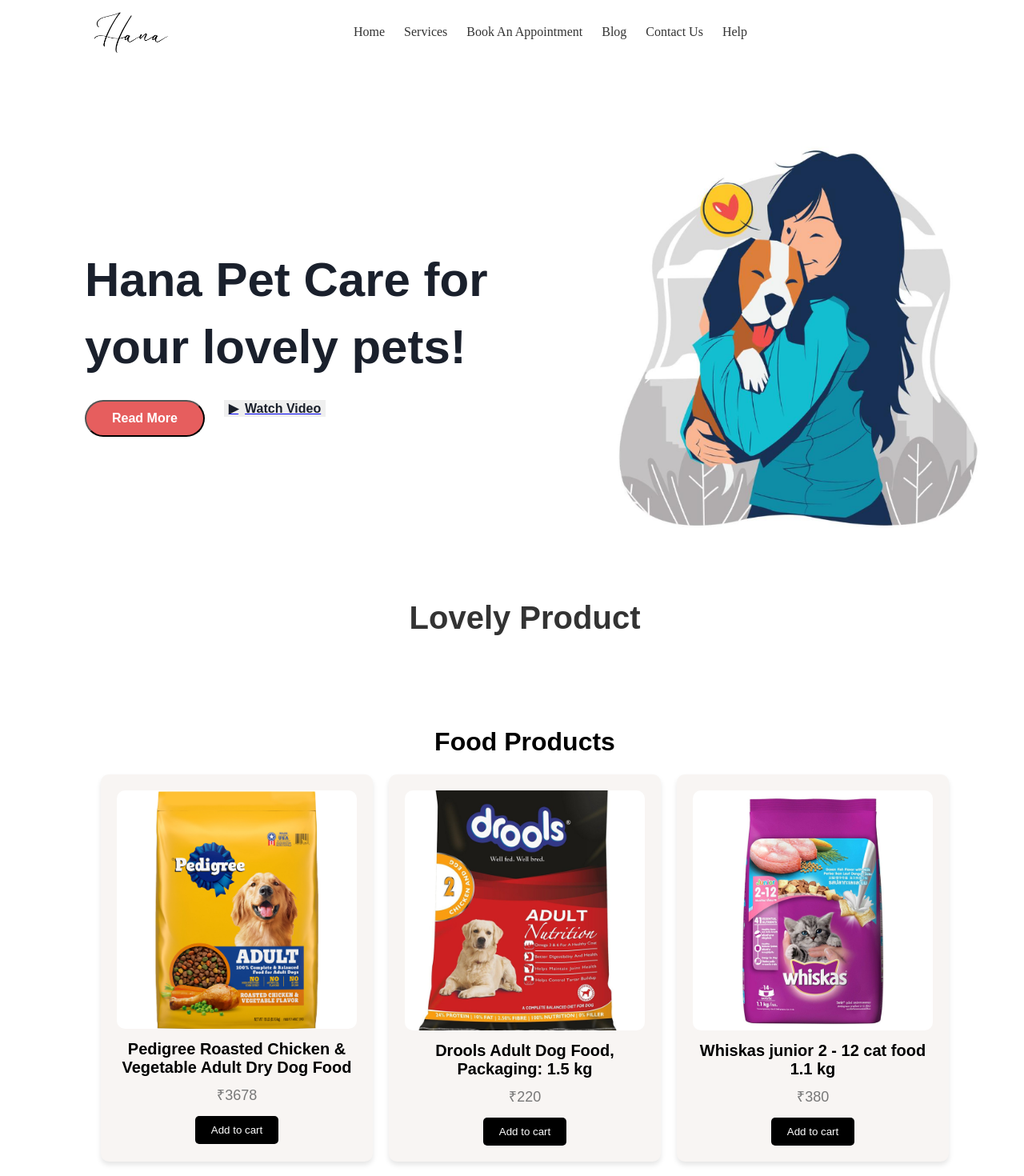
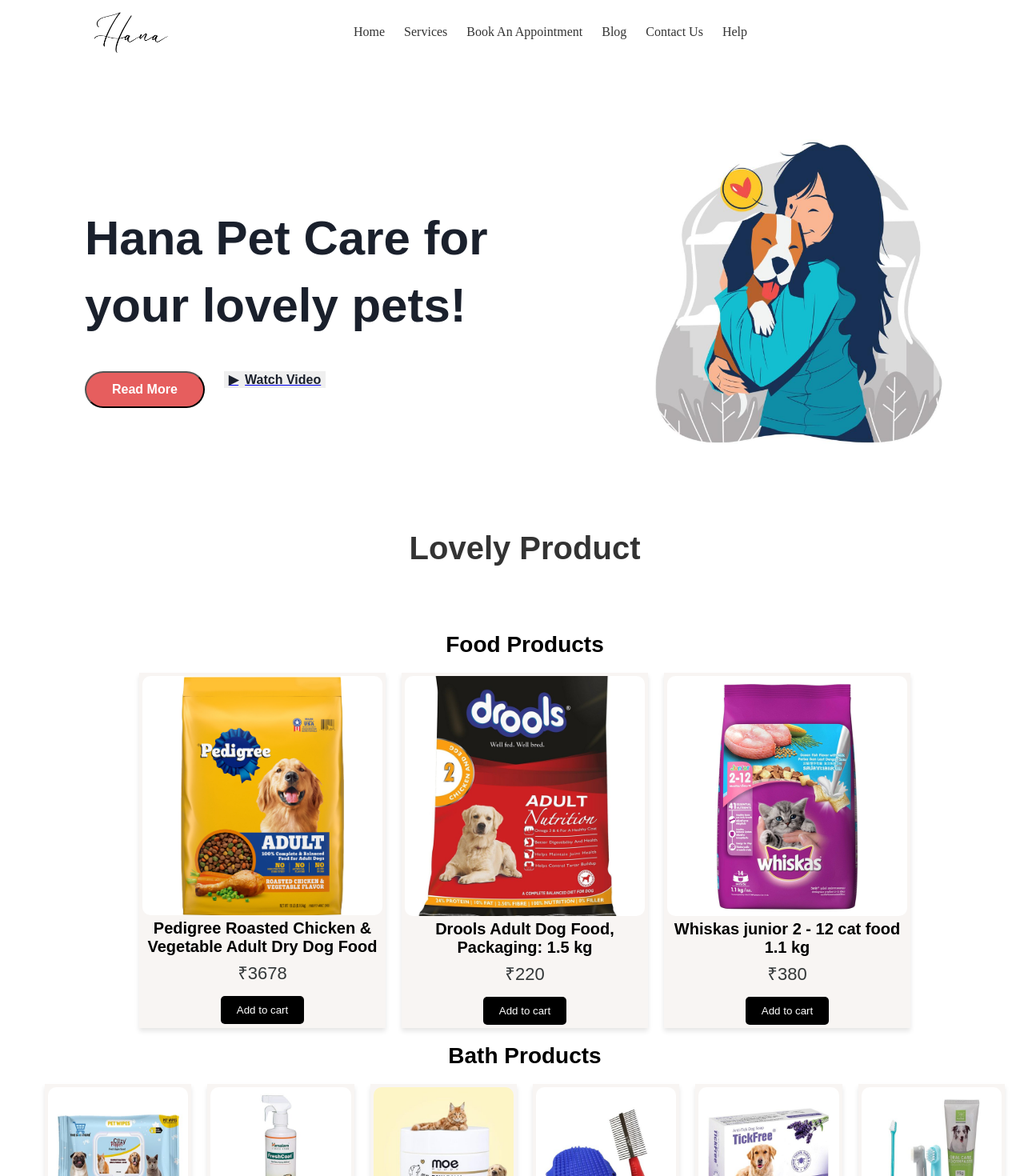
Before and after one commit to Meenu00615/HanaPetCare, a React (Vite) app: page / in a window 1280 px wide. Shown: the part 40-1510 px from the top of the page at 80% size. Built offline with nearby package versions, Linux system fonts and the light colour scheme.

Commit message:
Update Home.css

```diff
--- a/src/components/Home.css
+++ b/src/components/Home.css
@@ -19,7 +19,6 @@
   font-size: 60px;
   font-weight: 700;
   color: #1a202c;
-  margin-bottom: 1.5rem;
   line-height: 1.4;
   margin-left: 50px;
 }
@@ -59,8 +58,9 @@
 
 .image-section img {
   width: 100%;
-  max-width: 500px;
+  max-width: 400px;
   margin-left: 90px;
+  margin-bottom: 20px;
 }
 
 .green-icon {
@@ -80,16 +80,16 @@
 }
 .popular-products-container {
   text-align: center;
-  margin: 50px 0;
+  margin: 10px 0;
 }
 
 .popular-products-heading {
-  font-size: 32px;
+  font-size: 28px;
   font-weight: 700;
 }
 
 .popular-products-description {
-  font-size: 16px;
+  font-size: 13px;
   color: #555;
   margin: 10px 0 30px;
 }
@@ -102,8 +102,7 @@
 
 .product-card {
   background-color: #f8f5f3;
-  padding: 20px;
-  border-radius: 10px;
+  padding: 4px;
   box-shadow: 0 4px 6px rgba(0, 0, 0, 0.1);
   text-align: center;
   max-width: 300px;
@@ -111,17 +110,17 @@
 
 .product-image {
   width: 100%;
-  border-radius: 10px;
+
 }
 
 .product-title {
   font-size: 20px;
-  margin: 10px 0;
+  margin: 1px 0;
 }
 
 .product-price {
-  font-size: 18px;
-  color: #777;
+  font-size: 22px;
+  color: #343839;
   margin: 5px 0 15px;
 }
 
```
